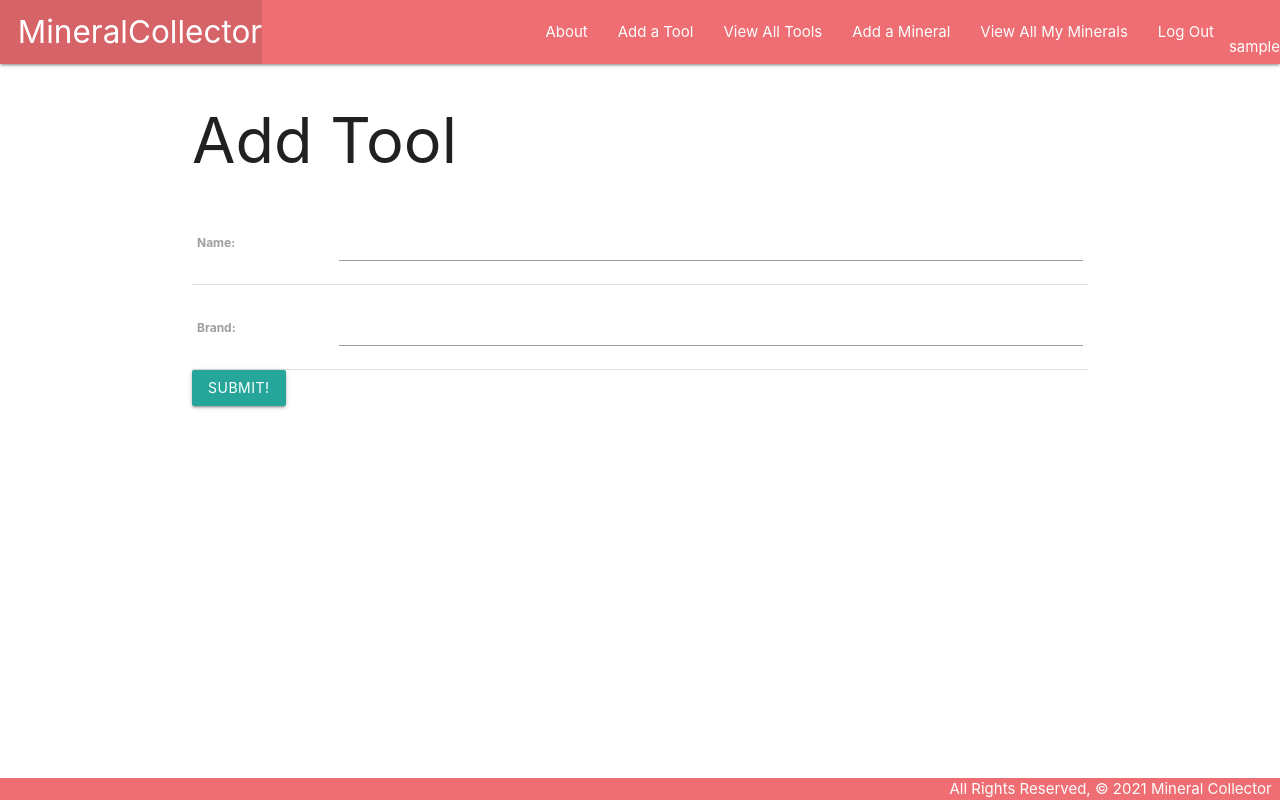
After one commit to mattius9/mineralcollector, a Django app: page /tools/create/ in a window 1280 px wide. The commit adds this page. Run offline with Django 3.2, Linux system fonts and the light colour scheme; the visitor is signed in with stand-in values (Sample User, id 1).

```diff
--- a/main_app/admin.py
+++ b/main_app/admin.py
@@ -1,7 +1,8 @@
 from django.contrib import admin
-from .models import Mineral, Viewing
+from .models import Mineral, Viewing, Tool
 
 # Register your models here.
 
 admin.site.register(Mineral)
 admin.site.register(Viewing)
+admin.site.register(Tool)
--- a/main_app/models.py
+++ b/main_app/models.py
@@ -1,6 +1,7 @@
 from django.db import models
 from django.core.validators import MaxValueValidator, MinValueValidator
 from django.urls import reverse
+from django.contrib.auth.models import User
 
 # Create your models here.
 LEVELS = (
@@ -9,13 +10,23 @@ LEVELS = (
     ('T', 'Top Secret')
 )
 
+class Tool(models.Model):
+    name = models.CharField(max_length=50)
+    brand = models.CharField(max_length=50)
+
+    def __str__(self):
+        return self.name
+
+    def get_absolute_url(self):
+        return reverse('tools_detail', kwargs={'pk': self.id})
 
 class Mineral(models.Model):
     name = models.CharField(max_length=100)
     m_class = models.CharField(max_length=100)
     colour = models.CharField(max_length=100)
     hardness = models.FloatField(validators=[MinValueValidator(0.0),MaxValueValidator(10.0)])
-    magnetic = models.BooleanField(default=False)
+    tools = models.ManyToManyField(Tool)
+    user = models.ForeignKey(User, on_delete=models.CASCADE)
 
     def __str__(self):
         return self.name
--- a/main_app/templates/base.html
+++ b/main_app/templates/base.html
@@ -20,8 +20,17 @@
         </ul>
         <ul class="right">
           <li><a href="{% url 'about' %}">About</a></li>
-          <li><a href="{% url 'minerals_create' %}">Add a Mineral</a></li>
-          <li><a href="{% url 'index' %}">View All My Minerals</a></li>
+          {% if user.is_authenticated %}
+            <li><a href="{% url 'tools_create' %}">Add a Tool</a></li>
+            <li><a href="{% url 'tools_index' %}">View All Tools</a></li>
+            <li><a href="{% url 'minerals_create' %}">Add a Mineral</a></li>
+            <li><a href="{% url 'index' %}">View All My Minerals</a></li>
+            <li><a href="{% url 'logout' %}">Log Out</a></li>
+            <li><p>{{user.username}}</p></li>
+          {% else %}
+            <li><a href="{% url 'signup' %}">Sign Up</a></li>
+            <li><a href="{% url 'login' %}">Log In</a></li>
+          {% endif %}
         </ul>
       </div>
     </nav>
--- a/main_app/templates/main_app/mineral_form.html
+++ b/main_app/templates/main_app/mineral_form.html
@@ -14,5 +14,4 @@
         </table>
         <input type="submit" value="Submit!" class="btn">
     </form>
-
 {% endblock %}
--- /dev/null
+++ b/main_app/templates/main_app/tool_form.html
@@ -0,0 +1,19 @@
+{% extends 'base.html' %}
+
+{% block content %}
+  {% if object %}
+    <h1>Edit <span class="teal-text">{{object.name}}</span></h1>
+  {% else %}
+    <h1>Add Tool</h1>
+  {% endif %}
+  <!-- Leaving the action empty makes the form post to the same url used to display it -->
+  <form action="" method="post">
+    <!-- Django requires the following for security purposes -->
+    {% csrf_token %}
+    <table>
+      <!-- Render the inputs inside of <tr>s & <td>s -->
+      {{ form.as_table }}
+    </table>
+    <input type="submit" value="Submit!" class="btn">
+  </form>
+{% endblock %}
--- a/main_app/templates/minerals/index.html
+++ b/main_app/templates/minerals/index.html
@@ -9,9 +9,6 @@
         <div class="card-content">
             <span class="card-title">
                 {{ mineral.name }}
-                {% if mineral.magnetic %}
-                (Magnetic)
-                {% endif %}
             </span>
             <p>Class: {{ mineral.m_class }}</p>
             <p>Colour: {{ mineral.colour }}</p>
--- a/main_app/urls.py
+++ b/main_app/urls.py
@@ -12,5 +12,12 @@ urlpatterns = [
     path('minerals/<int:pk>/update', views.MineralUpdate.as_view(), name='minerals_update'),
     path('minerals/<int:pk>/delete', views.MineralDelete.as_view(), name='minerals_delete'),
     path('minerals/<int:mineral_id>/add_viewing/', views.add_viewing, name='add_viewing'),
-
+    path('minerals/<int:mineral_id>/assoc_tool/<int:tool_id>', views.assoc_tool, name='assoc_tool'),
+    path('minerals/<int:mineral_id>/unassoc_tool/<int:tool_id>', views.unassoc_tool, name='unassoc_tool'),
+    path('tools/', views.ToolList.as_view(), name='tools_index'),
+    path('tools/<int:pk>/', views.ToolDetail.as_view(), name='tools_detail'),
+    path('tools/create/', views.ToolCreate.as_view(), name='tools_create'),
+    path('tools/<int:pk>/update/', views.ToolUpdate.as_view(), name='tools_update'),
+    path('tools/<int:pk>/delete/', views.ToolDelete.as_view(), name='tools_delete'),
+    path('accounts/signup/', views.signup, name='signup'),
 ]
--- a/main_app/views.py
+++ b/main_app/views.py
@@ -1,19 +1,25 @@
 from django.shortcuts import render, redirect
-from django.views.generic import CreateView, UpdateView, DeleteView
-from .models import Mineral
+from django.views.generic.edit import CreateView, UpdateView, DeleteView
+from django.views.generic import ListView, DetailView
+from .models import Mineral, Tool
 from .forms import ViewingForm
+from django.contrib.auth import login
+from django.contrib.auth.forms import UserCreationForm
+from django.contrib.auth.decorators import login_required
+from django.contrib.auth.mixins import LoginRequiredMixin
 
-class MineralCreate(CreateView):
+class MineralCreate(LoginRequiredMixin, CreateView):
     model = Mineral
-    fields = '__all__'
-    # fields = ['name', 'm_class', 'colour', 'hardness', 'magnetic']
-    # success_url = '/minerals/'
+    fields = ['name', 'm_class', 'colour', 'hardness']
+    def form_valid(self,form):
+        form.instance.user = self.request.user
+        return super().form_valid(form)
 
-class MineralUpdate(UpdateView):
+class MineralUpdate(LoginRequiredMixin, UpdateView):
     model = Mineral
-    fields = ['m_class', 'colour', 'hardness', 'magnetic']
+    fields = ['m_class', 'colour', 'hardness']
 
-class MineralDelete(DeleteView):
+class MineralDelete(LoginRequiredMixin, DeleteView):
     model = Mineral
     success_url = '/minerals/'
 
@@ -28,17 +34,21 @@ def home(request):
 def about(request):
     return render(request, 'about.html')
 
+@login_required
 def minerals_index(request):
-    minerals = Mineral.objects.all()
+    minerals = request.user.mineral_set.all()
     return render(request, 'minerals/index.html', {'minerals': minerals})
 
+@login_required
 def minerals_detail(request, mineral_id):
     mineral = Mineral.objects.get(id=mineral_id)
+    tools_not_associated = Tool.objects.exclude(id__in = mineral.tools.all().values_list('id'))
     viewing_form = ViewingForm()
     return render(request, 'minerals/detail.html', {
-        'mineral':mineral, 'viewing_form': viewing_form
+        'mineral':mineral, 'viewing_form': viewing_form, 'tools' : tools_not_associated
     })
 
+@login_required
 def add_viewing(request, mineral_id):
     form = ViewingForm(request.POST)
     if form.is_valid():
@@ -46,3 +56,45 @@ def add_viewing(request, mineral_id):
         new_viewing.mineral_id = mineral_id
         new_viewing.save()
     return redirect('detail', mineral_id=mineral_id)
+
+class ToolList(LoginRequiredMixin, ListView):
+    model = Tool
+
+class ToolDetail(LoginRequiredMixin, DetailView):
+    model = Tool
+
+class ToolCreate(LoginRequiredMixin, CreateView):
+    model = Tool
+    fields = '__all__'
+
+class ToolDelete(LoginRequiredMixin, DeleteView):
+    model = Tool
+    success_url = '/tools'
+
+class ToolUpdate(LoginRequiredMixin, UpdateView):
+    model = Tool
+    fields = ['name', 'brand']
+
+@login_required
+def assoc_tool(request, mineral_id, tool_id):
+    Mineral.objects.get(id=mineral_id).tools.add(tool_id)
+    return redirect('detail', mineral_id=mineral_id)
+
+@login_required
+def unassoc_tool(request, mineral_id, tool_id):
+    Mineral.objects.get(id=mineral_id).tools.remove(tool_id)
+    return redirect('detail', mineral_id=mineral_id)
+
+def signup(request):
+    error_message=''
+    if request.method == 'POST':
+        form = UserCreationForm(request.POST)
+        if form.is_valid():
+            user = form.save()
+            login(request,user)
+            return redirect('index')
+        else:
+            error_message = 'Invalid sign up - try again'
+    form = UserCreationForm()
+    context = {'form': form, 'error_message': error_message}
+    return render(request, 'registration/signup.html', context)
--- a/mineralcollector/settings.py
+++ b/mineralcollector/settings.py
@@ -120,6 +120,10 @@ USE_TZ = True
 
 STATIC_URL = '/static/'
 
+LOGIN_REDIRECT_URL = '/minerals/'
+
+LOGOUT_REDIRECT_URL = '/'
+
 # Default primary key field type
 # https://docs.djangoproject.com/en/3.2/ref/settings/#default-auto-field
 
--- a/mineralcollector/urls.py
+++ b/mineralcollector/urls.py
@@ -19,4 +19,5 @@ from django.urls import path, include
 urlpatterns = [
     path('admin/', admin.site.urls),
     path('', include('main_app.urls')),
+    path('accounts/', include('django.contrib.auth.urls')),
 ]
```
Also changed, not shown: main_app/templates/main_app/tool_confirm_delete.html (added, +13 -0 lines), main_app/templates/main_app/tool_detail.html (added, +20 -0 lines), main_app/templates/main_app/tool_list.html (added, +17 -0 lines), main_app/templates/minerals/detail.html (+46 -4 lines), main_app/templates/registration/login.html (added, +13 -0 lines), main_app/templates/registration/signup.html (added, +14 -0 lines), main_app/migrations/0001_initial.py, main_app/migrations/0002_remove_mineral_magnetic.py (added), main_app/migrations/0002_viewing.py (deleted), main_app/migrations/0003_auto_20210518_2137.py (deleted).
